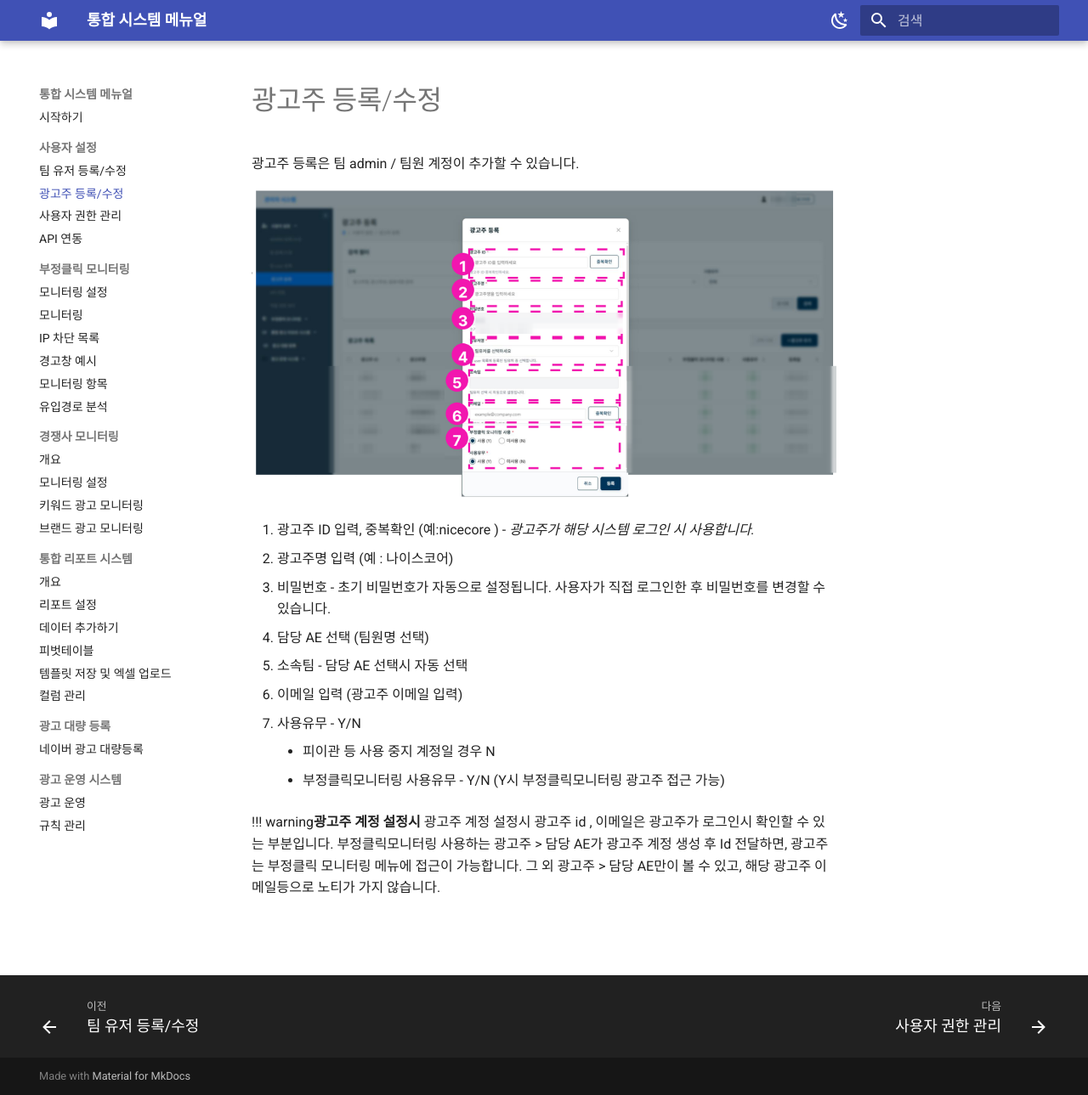
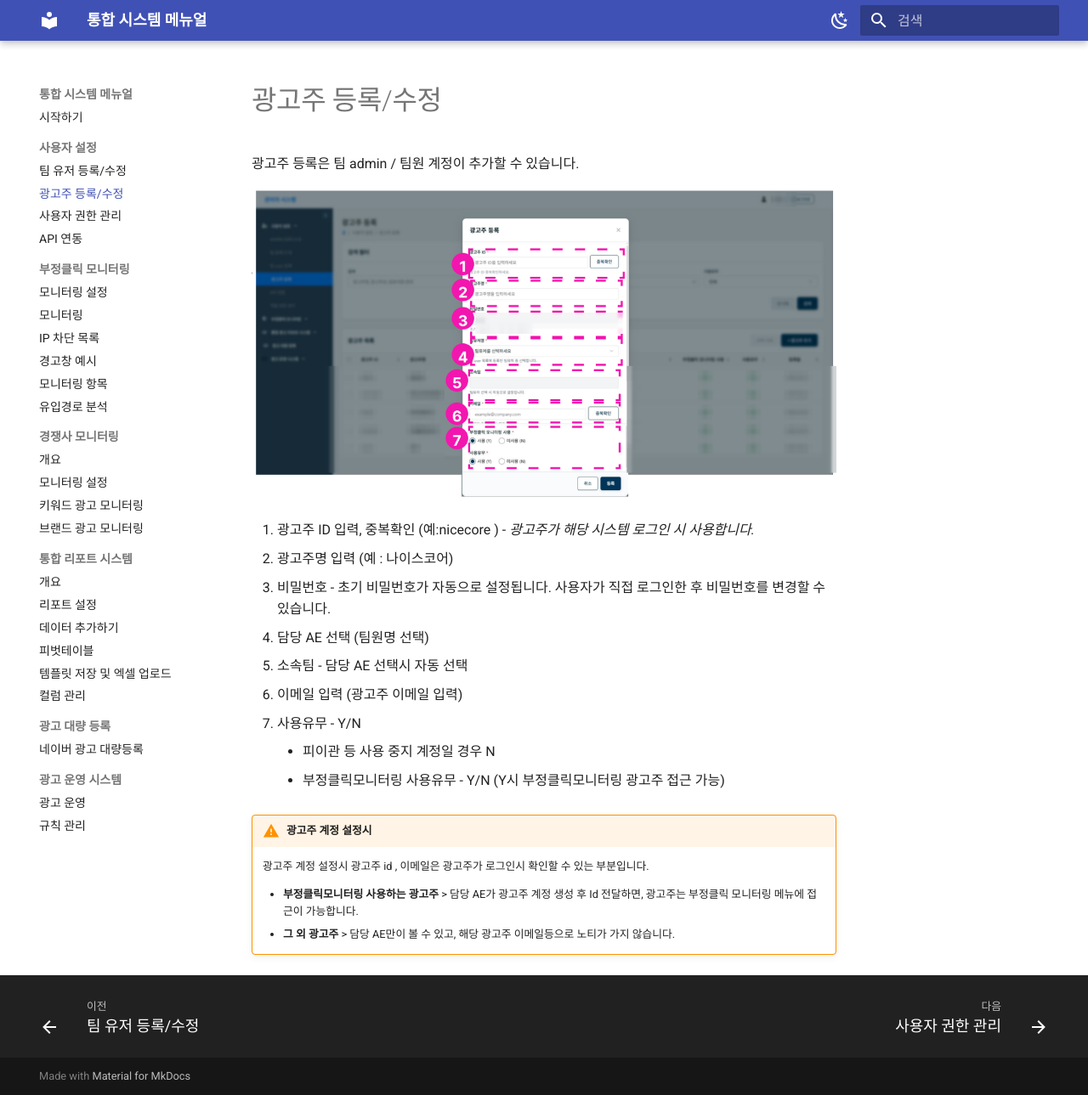
Before and after one commit to EinsHong/ad_system_manual, an MkDocs documentation site: the page built from docs/user-settings/advertiser.md, in a window 1280 px wide and 1289 px high. Shown: the whole window at 85% size. Built offline with MkDocs 1.6.1 and Material for MkDocs 9.7.7, drawn with Linux system fonts in a browser that asks for light colours.

Commit message:
Update advertiser.md

```diff
--- a/docs/user-settings/advertiser.md
+++ b/docs/user-settings/advertiser.md
@@ -14,7 +14,8 @@
     - 피이관 등 사용 중지 계정일 경우 N
     - 부정클릭모니터링 사용유무 - Y/N (Y시 부정클릭모니터링 광고주 접근 가능)
 
-!!! warning**광고주 계정 설정시**
+!!! warning "**광고주 계정 설정시**"
     광고주 계정 설정시 광고주 id , 이메일은 광고주가 로그인시 확인할 수 있는 부분입니다.
-부정클릭모니터링 사용하는 광고주 > 담당 AE가 광고주 계정 생성 후 Id 전달하면, 광고주는 부정클릭 모니터링 메뉴에 접근이 가능합니다.
-그 외 광고주 > 담당 AE만이 볼 수 있고, 해당 광고주 이메일등으로 노티가 가지 않습니다.
+
+    - **부정클릭모니터링 사용하는 광고주** > 담당 AE가 광고주 계정 생성 후 Id 전달하면, 광고주는 부정클릭 모니터링 메뉴에 접근이 가능합니다.
+    - **그 외 광고주** > 담당 AE만이 볼 수 있고, 해당 광고주 이메일등으로 노티가 가지 않습니다.
```
